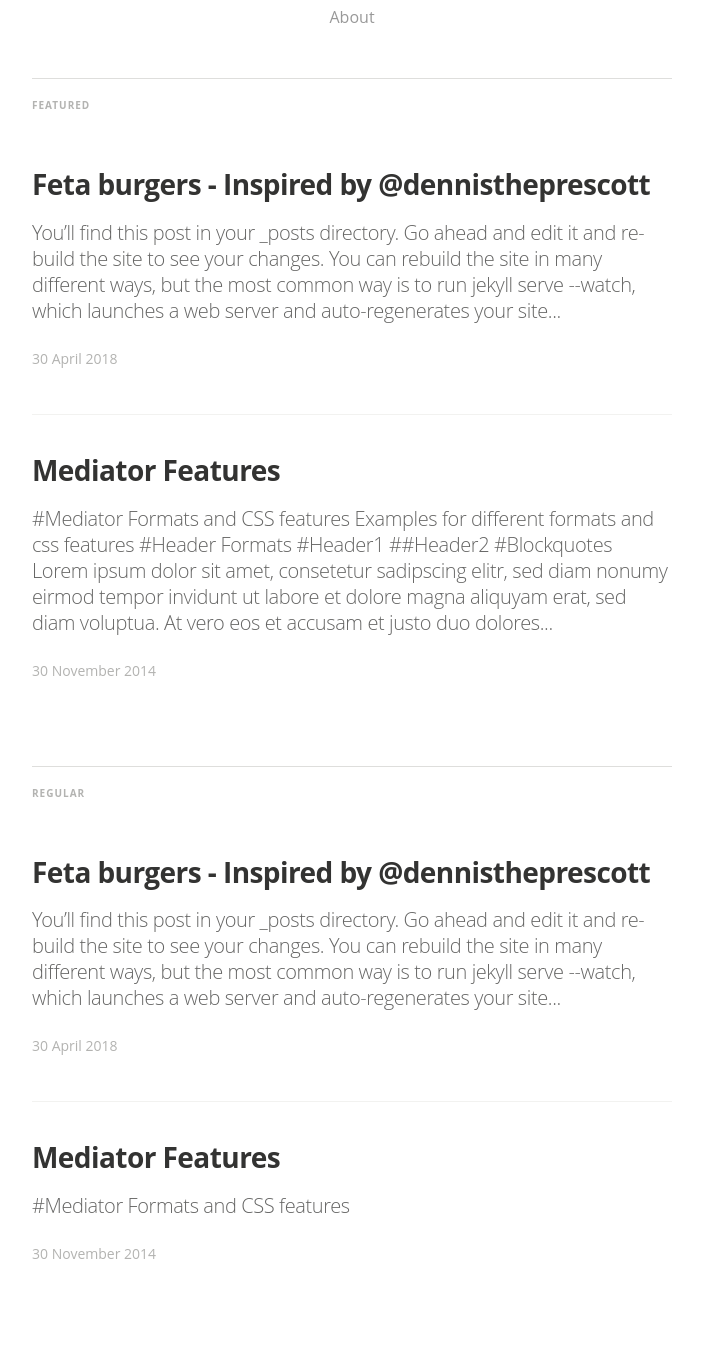
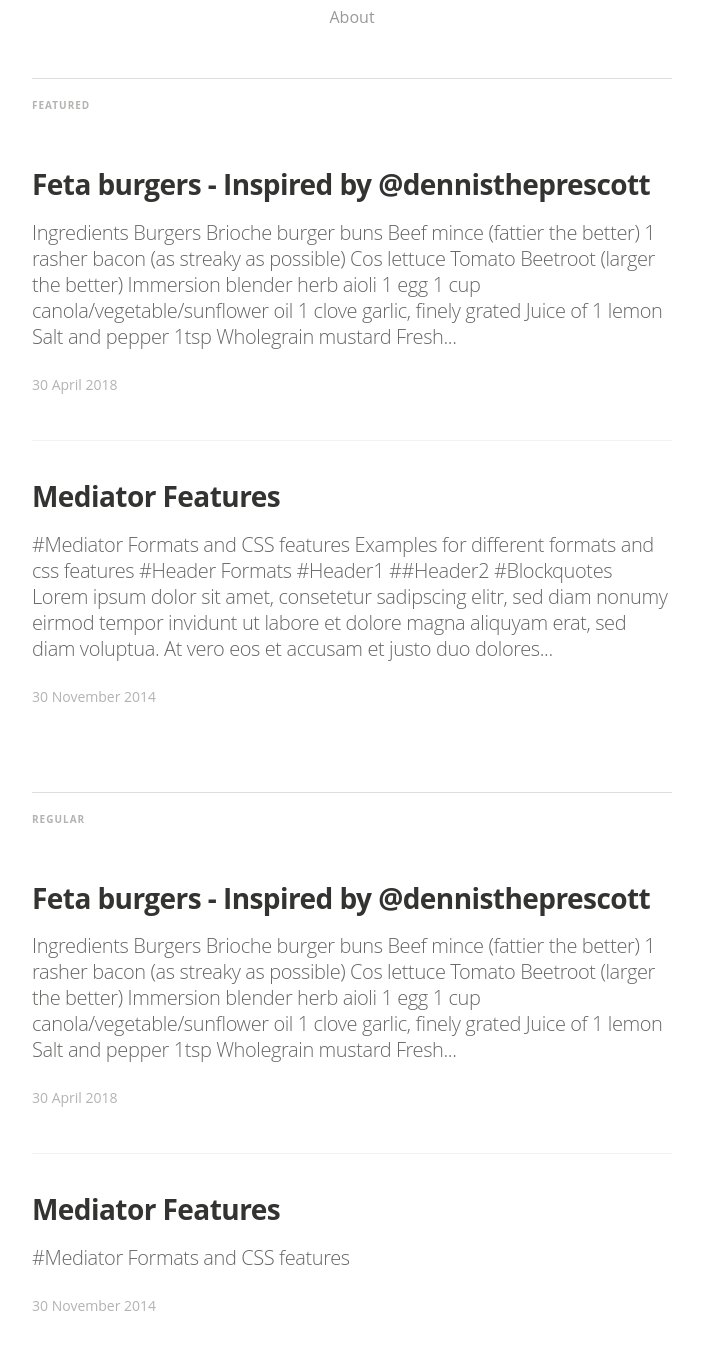
Before and after one commit to mtmeyer/mtmeyer.github.io, a Jekyll site: the page built from index.html, in a window 1280 px wide and 1400 px high, scrolled down 619 px, cut to the strip 41-1391 px from the top of the window. Shown: the whole strip, without its empty margins (288-991 px from the left). Built offline with Jekyll 4.4.1, drawn with Linux system fonts in a browser that asks for light colours; nearby versions of some CDN libraries; some web fonts are replaced; the list of posts is cut into pages by our own code.

Commit message:
First post
Added in first post about Feta burgers

```diff
--- a/_posts/2018-04-30-feta-burgers.markdown
+++ b/_posts/2018-04-30-feta-burgers.markdown
@@ -4,36 +4,60 @@ title:  "Feta burgers - Inspired by @dennistheprescott"
 date:   2018-04-30 14:34:25
 categories: burgers
 tags: featured
-image: /assets/article_images/2014-08-29-welcome-to-jekyll/desktop.JPG
+image: /assets/article_images/2018-04-30-feta-burgers/hero.jpg
 ---
-You’ll find this post in your `_posts` directory. Go ahead and edit it and re-build the site to see your changes. You can rebuild the site in many different ways, but the most common way is to run `jekyll serve --watch`, which launches a web server and auto-regenerates your site when a file is updated.
-
-To add new posts, simply add a file in the `_posts` directory that follows the convention `YYYY-MM-DD-name-of-post.ext` and includes the necessary front matter. Take a look at the source for this post to get an idea about how it works.
-
-Jekyll also offers powerful support for code snippets:
-
-{% highlight ruby %}
-def print_hi(name)
-  puts "Hi, #{name}"
-end
-print_hi('Tom')
-#=> prints 'Hi, Tom' to STDOUT.
-{% endhighlight %}
-
-Check out the [Jekyll docs][jekyll] for more info on how to get the most out of Jekyll. File all bugs/feature requests at [Jekyll’s GitHub repo][jekyll-gh]. If you have questions, you can ask them on [Jekyll’s dedicated Help repository][jekyll-help].
-
-{% highlight js %}
-
-<footer class="site-footer">
- <a class="subscribe" href="{{ "/feed.xml" | prepend: site.baseurl }}"> <span class="tooltip"> <i class="fa fa-rss"></i> Subscribe!</span></a>
-  <div class="inner">a
-   <section class="copyright">All content copyright <a href="mailto:{{ site.email}}">{{ site.name }}</a> &copy; {{ site.time | date: '%Y' }} &bull; All rights reserved.</section>
-   <section class="poweredby">Made with <a href="http://jekyllrb.com"> Jekyll</a></section>
-  </div>
-</footer>
-{% endhighlight %}
+### Ingredients
+#### Burgers
+Brioche burger buns
+Beef mince (fattier the better)
+1 rasher bacon (as streaky as possible)
+Cos lettuce
+Tomato
+Beetroot (larger the better)
+#### Immersion blender herb aioli
+1 egg
+1 cup canola/vegetable/sunflower oil
+1 clove garlic, finely grated
+Juice of 1 lemon
+Salt and pepper
+1tsp Wholegrain mustard
+Fresh basil
+Fresh Chives (optional)
+#### Fried feta
+Feta cheese
+Flour
+Breadcrumbs
+1 egg
+Canola/Vegetable/Sunflower oil for frying
 
 
-[jekyll]:      http://jekyllrb.com
-[jekyll-gh]:   https://github.com/jekyll/jekyll
-[jekyll-help]: https://github.com/jekyll/jekyll-help
+###Method
+Start by peeling the beetroot and slicing it into 1/2cm thick rounds.  Coat the beetroot with a thin layer of oil, season with salt and pepper and place on a baking tray lined with baking paper.  Bake at 200°C for 25-35 mins
+
+While the beetroot rounds are baking, begin on the herb aioli.  For this we will use an immersion blender to make aioli faster than usual.  In a tall cup just wider than the diameter of your immersion blender add the egg, garlic, lemon juice, mustard and season with salt and pepper.  Over the back of a tablespoon, gently pour in the cup of oil so the oil sits on top of the rest of the ingredients.  With the blender turned off, lower it into the cup so its resting on the bottom, then turn on and blend until the mixture turns thick and sticky.  Make sure to slowly raise the blender as the mixture thickens to ensure all the oil is incorporated.
+
+[insert video/gif]
+
+Once the aioli is complete, mix in finely chopped chives and basil.
+
+![finished aioli](/assets/article_images/2018-04-30-feta-burgers/aioli.jpg "Finished Aioli")
+
+Cut the feta into thin (approx 1/2cm) squares roughly the same area as your burger bun.
+
+![cut feta](/assets/article_images/2018-04-30-feta-burgers/cut_feta.jpg "Feta ready for breading")
+
+In a bowl that is big enough to fit the feta slices, whisk an egg.  On two plates add flour with  salt and pepper on one, and breadcrumbs to the other.  Then take the pieces of feta one by one and begin coating them in flour, then egg and finally breadcrumbs.  Place on a plate and set aside ready for frying.
+
+![breaded feta](/assets/article_images/2018-04-30-feta-burgers/breaded_feta.jpg "Breaded Feta")
+
+To prepare the burgers, begin by mincing the bacon as finely as possible.  It's important the bacon is finely minced as the burgers will not hold together properly if the pieces are too large.  Mix the minced bacon with the beef mince until combined.  Make sure to not overwork the mince as this will lead to a tough burger.  Form the mince into approx. 1cm thick patties that are a bit larger than the brioche buns (the burgers will shrink in cooking) and season both sides of the burgers with salt and pepper.
+
+Heat a cast iron or stainless steel frying pan over a medium-high heat with a dash of oil for the burgers.  In another pan, add canola/vegetable/sunflower oil until it is 1-1.5cm deep in the pan, then place over a medium high heat for the feta.
+
+Once the burger pan is heated, add in the burgers and leave to develop a crust.  The burgers will release from the pan once they have developed a sufficient crust.  Flip over once the first side is done and leave until a crust is formed and the burgers are cooked to your desired doneness (I like medium rare).  Remove burgers from the pan and add the brioche buns to toast, cut side down.
+
+While the burgers are cooking, place the breaded feta in the other pan with oil, once it is hot enough, ensuring they don't stick together.  Once they are a golden brown colour on the bottom, flip them over to brown the other side.  Once the whole piece is golden brown, take them out and place them on paper towel to soak up excess oil.
+
+Assemble your burger with aioli, burger pattie, feta, slice of tomato, roast beetroot and lettuce. Enjoy!!
+
+![finished burger](/assets/article_images/2018-04-30-feta-burgers/hero.jpg "Finished Feta Burger")
```
Also changed, not shown: assets/article_images/2018-04-30-feta-burgers/aioli.jpg (added), assets/article_images/2018-04-30-feta-burgers/breaded_feta.jpg (added), assets/article_images/2018-04-30-feta-burgers/cut_feta.jpg (added), assets/article_images/2018-04-30-feta-burgers/hero.jpg (added), 1 other file.
